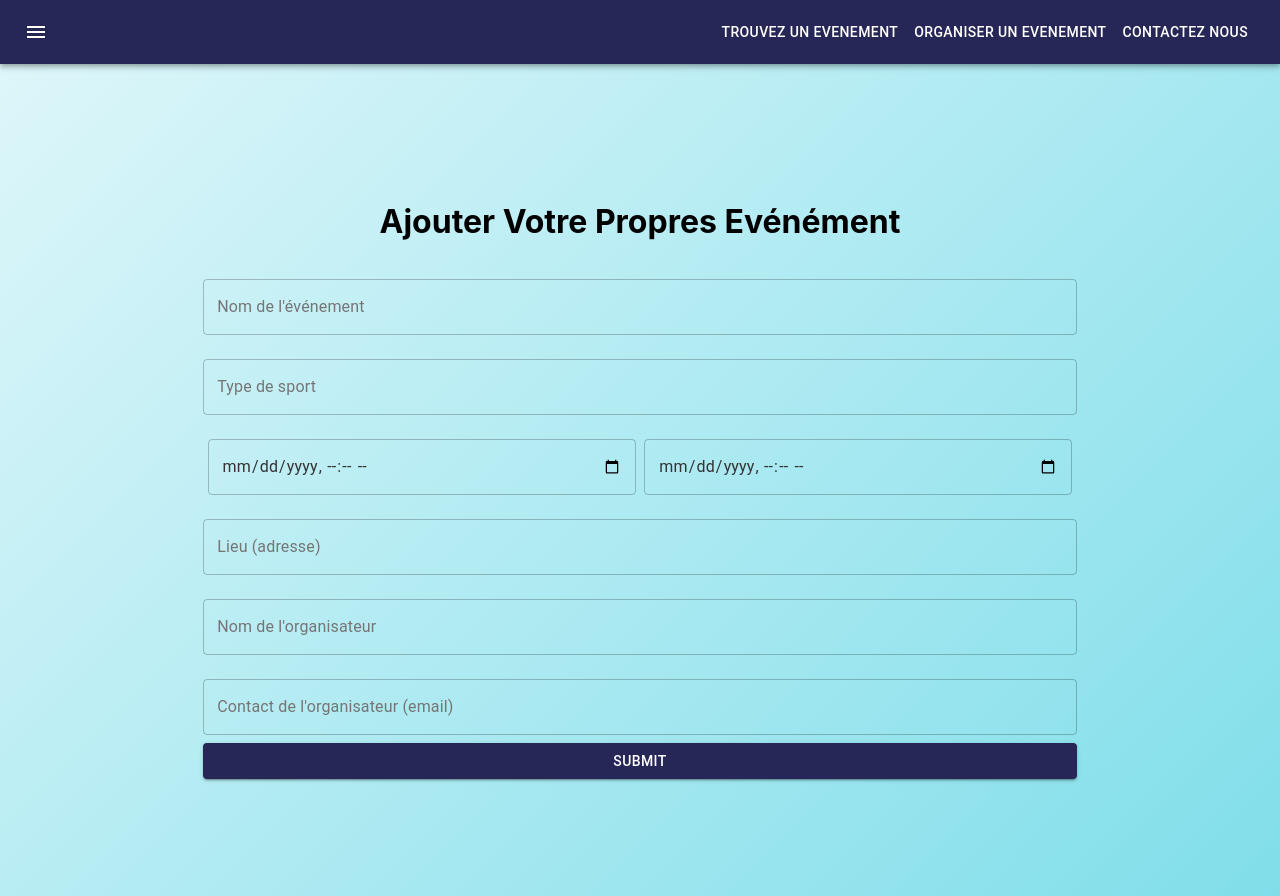
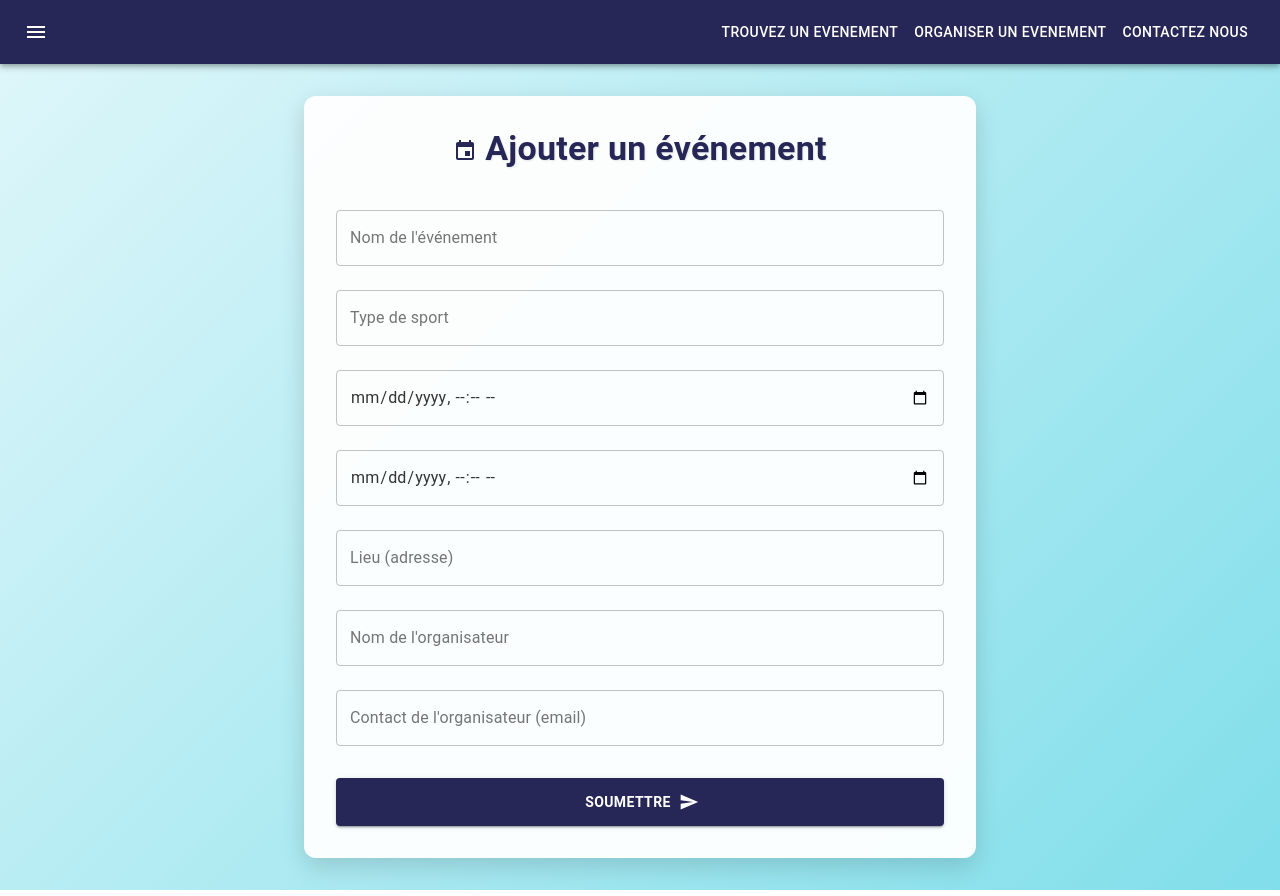
Before and after one commit to ahmeddahdouh/sportconnect_front, a React (Create React App) app: page / in a window 1280 px wide. Built offline with nearby package versions, Linux system fonts and the light colour scheme.

Commit message:
Refonte style AddEventForm : design moderne, icônes et animations

```diff
--- a/src/components/AddEventForm.js
+++ b/src/components/AddEventForm.js
@@ -1,26 +1,20 @@
 import React, { useState } from 'react';
-import { TextField, Button, Box } from '@mui/material';
-import {fieldsAddEvent} from "../data";
-import '../App.css';
-
+import { TextField, Button, Box, Typography } from '@mui/material';
+import { fieldsAddEvent } from "../data";
+import EventIcon from '@mui/icons-material/Event'; // Icône pour événement
+import SendIcon from '@mui/icons-material/Send'; // Icône pour soumettre
 
 export default function AddEventForm() {
-    const formFields = fieldsAddEvent
-    // Initialisez l'état avec toutes les clés nécessaires
+    const formFields = fieldsAddEvent;
     const [formData, setFormData] = useState(
         formFields.reduce((acc, field) => ({ ...acc, [field.name]: '' }), {})
     );
 
-    // Gestion des changements dans les champs du formulaire
     const handleChange = (e) => {
         const { name, value } = e.target;
-        setFormData({
-            ...formData,
-            [name]: value,
-        });
+        setFormData({ ...formData, [name]: value });
     };
 
-    // Fonction pour soumettre le formulaire
     const handleSubmit = (e) => {
         e.preventDefault();
         console.log(formData); // Affiche les données soumises
@@ -32,16 +26,42 @@ export default function AddEventForm() {
                 display: 'flex',
                 justifyContent: 'center',
                 alignItems: 'center',
-                minHeight: '100vh', // Prend toute la hauteur de la fenêtre
-                padding: 2,
+                minHeight: 'calc(100vh - 64px)', // Ajuste pour la hauteur de l'AppBar
+                padding: { xs: 2, md: 4 },
             }}
         >
-            <Box sx={{ width: '70%', padding: 2 }}>
-                <h1>Ajouter Votre Propres Evénément </h1>
+            <Box
+                sx={{
+                    width: { xs: '100%', sm: '70%', md: '50%' },
+                    p: 4,
+                    backgroundColor: 'rgba(255, 255, 255, 0.95)', // Fond semi-transparent
+                    borderRadius: 3,
+                    boxShadow: '0 8px 25px rgba(0, 0, 0, 0.15)', // Ombre moderne
+                    animation: 'slideInUp 0.8s ease-out',
+                    transition: 'transform 0.3s ease',
+                    '&:hover': {
+                        transform: 'translateY(-5px)', // Effet de surélévation
+                    },
+                }}
+            >
+                <Typography
+                    variant="h4"
+                    align="center"
+                    sx={{
+                        fontWeight: 'bold',
+                        color: 'primary.main',
+                        mb: 3,
+                        textShadow: '1px 1px 2px rgba(0,0,0,0.1)',
+                        animation: 'fadeInDown 0.6s ease-out',
+                    }}
+                >
+                    <EventIcon sx={{ mr: 1, verticalAlign: 'middle' }} />
+                    Ajouter un événement
+                </Typography>
+
                 <form onSubmit={handleSubmit}>
-                    {formFields.map((field) => (
+                    {formFields.map((field, index) => (
                         <TextField
-                            className={field.type == 'datetime-local' ? "width-midel" : ""}
                             key={field.name}
                             type={field.type}
                             label={field.label}
@@ -51,13 +71,60 @@ export default function AddEventForm() {
                             fullWidth
                             margin="normal"
                             variant="outlined"
+                            sx={{
+                                '& .MuiOutlinedInput-root': {
+                                    '&:hover fieldset': {
+                                        borderColor: 'primary.main',
+                                    },
+                                    '&.Mui-focused fieldset': {
+                                        borderColor: 'primary.main',
+                                    },
+                                },
+                                animation: `fadeInUp 0.5s ease-out ${index * 0.1}s both`, // Animation décalée
+                            }}
                         />
                     ))}
-                    <Button type="submit" variant="contained" color="primary" fullWidth>
-                        Submit
+                    <Button
+                        type="submit"
+                        variant="contained"
+                        color="primary"
+                        fullWidth
+                        endIcon={<SendIcon />}
+                        sx={{
+                            mt: 3,
+                            py: 1.5,
+                            fontWeight: 'bold',
+                            transition: 'all 0.3s ease',
+                            '&:hover': {
+                                transform: 'scale(1.03)',
+                                boxShadow: '0 4px 15px rgba(0,0,0,0.2)',
+                            },
+                        }}
+                    >
+                        Soumettre
                     </Button>
                 </form>
             </Box>
+
+            {/* Animations CSS */}
+            <style jsx global>{`
+                @keyframes fadeIn {
+                    from { opacity: 0; }
+                    to { opacity: 1; }
+                }
+                @keyframes fadeInDown {
+                    from { transform: translateY(-20px); opacity: 0; }
+                    to { transform: translateY(0); opacity: 1; }
+                }
+                @keyframes fadeInUp {
+                    from { transform: translateY(20px); opacity: 0; }
+                    to { transform: translateY(0); opacity: 1; }
+                }
+                @keyframes slideInUp {
+                    from { transform: translateY(50px); opacity: 0; }
+                    to { transform: translateY(0); opacity: 1; }
+                }
+            `}</style>
         </Box>
     );
 }
```
